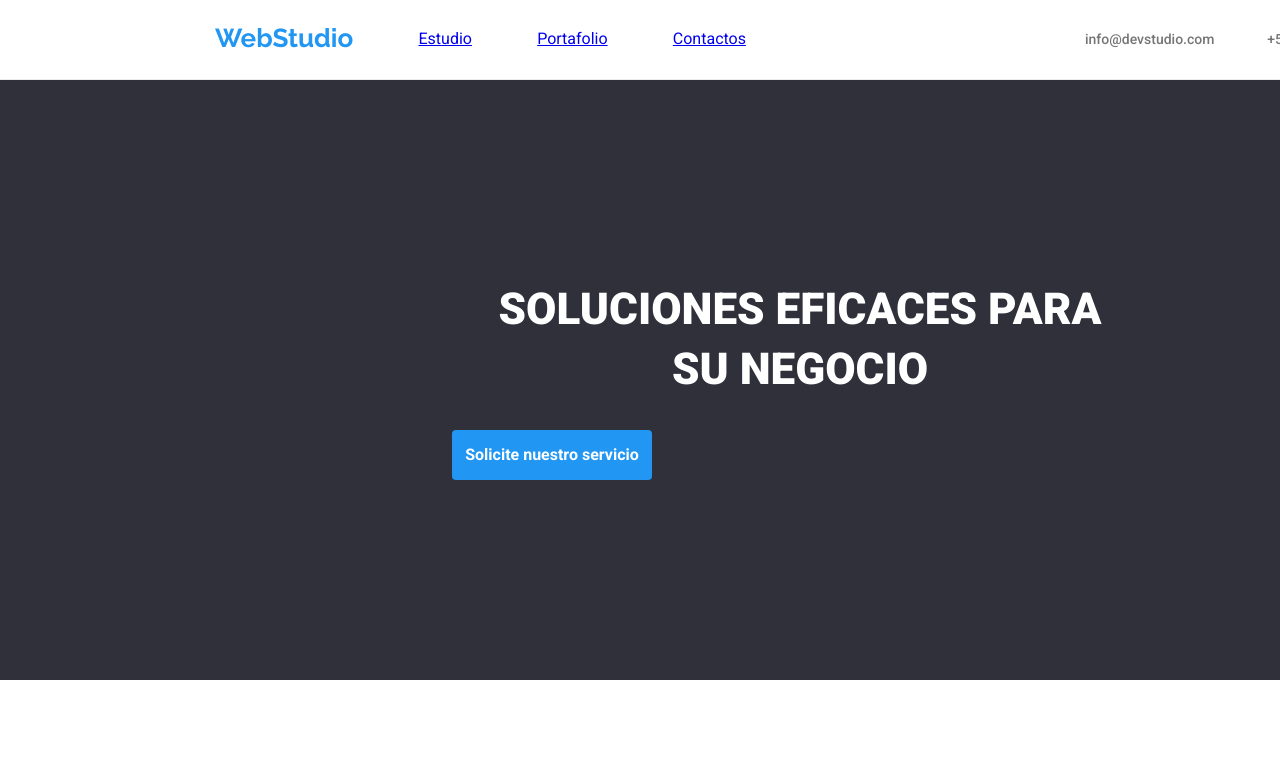
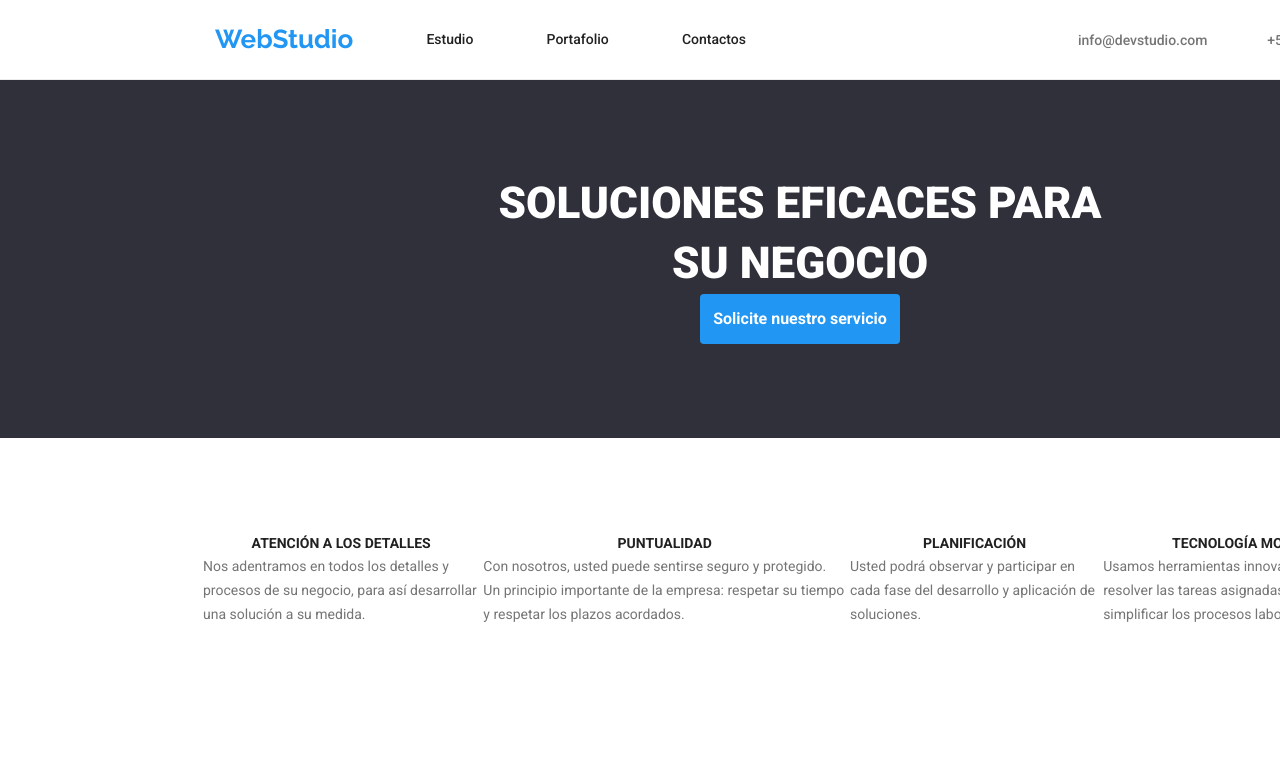
Before and after one commit to JossTorres91/goit-markup-hw-03, a plain HTML site: page index.html in a window 1280 px wide. Shown: the top 773 px of the page. Drawn offline with nearby package versions, Linux system fonts and the light colour scheme.

Commit message:
Commit07

```diff
--- a/CSS/styles.css
+++ b/CSS/styles.css
@@ -1,199 +1,242 @@
+*{
+    margin: 0px;
+}
 body{
     font-family: 'Roboto',
     sans-serif;
     width: 1600px;
 }
-body,.navlink,.filterbtn{
+body,
+.headernav,
+.filter button{
     color: #212121;
 }
-.webs,
-.navlink,
-.headerlink,
-.footerlink {
+header a,
+address a,
+address p{
+    font-style: normal;
     text-decoration: none;
-}
-.webs,
-.navlink,
-.headerlink,
-.footerlink,footer p{
-    font-style: normal;
 }
 .webs{
     font-family: 'Raleway',
     sans-serif;
+}
+h1{
+    font-weight: 900;
+    font-size: 44px;
+}
+.servicebtn,
+.features th,
+h2,
+.title,
+.webs{
+    font-weight: 700;
+}
+.headernav,
+header>div,
+.name,
+.filter button{
+    font-weight: 500;
+}
+.features td,
+.position,
+address p,
+.footeradd,
+.category{
+    font-weight: 400;
+}
+.webs:hover,
+.webs:focus{
+    color: blueviolet;
+}
+.headernav:hover,
+.headerlink:hover,
+.footeradd:hover,
+.headernav:focus,
+.headerlink:focus,
+.footeradd:focus,
+.webs,
+.servicebtn:hover,
+.servicebtn:focus{
+    color: #2196F3;
+}
+.servicebtn:hover,
+.servicebtn:focus,
+.ourteamfig figure{
+    background-color:#fff;
+}
+.headerlink,
+.features td,
+.position,
+.category{
+    color: #757575;
+}
+.solutions,
+footer {
+    background-color: #2F303A
+}
+h1,
+.servicebtn,
+address p,
+.filter button:hover,
+.filter button:focus {
+    color: #fff;
+}
+.servicebtn {
+    border-style: none;
+    padding: 0px;
+    height: 50px;
+    width: 200px;
+}
+.category,
+.servicebtn {
+    line-height: 1.88;
+}
+.filter button,
+.servicebtn {
+    font-family: 'Roboto',
+        sans-serif;
+    border-radius: 4px;
+}
+.footeradd {
+    color: #ffffff99;
+}
+.webs {
     font-size: 26px;
-    line-height: 1.2;
 }
-h2,.navlink,.headerlink,.tableheader,.name,.position{
+.headernav,
+.headerlink,
+.features th,
+.features td,
+address p,
+.footeradd {
+    font-size: 14px;
+}
+.servicebtn,
+.name,
+.position,
+.filter button,
+.category {
+    font-size: 16px;
+}
+h2 {
+    font-size: 36px;
+}
+.title {
+    font-size: 18px;
+}
+header nav,
+header div,
+.features th,
+h2,
+.name,
+.position,
+.webs {
     line-height: 1.17;
 }
-footer p,.footerlink,.tabledescription{
+h1 {
+    line-height: 1.36;
+}
+.features td,
+address p,
+.footeradd {
     line-height: 1.71;
 }
-.webs:hover,.webs:focus{
-    color: purple;
+.title {
+    line-height: 2;
 }
-.navlink,.headerlink,.name{
-    font-weight: 500;
-}
-footer p,.headerlink,.tableheader,.navlink,.tabledescription,.footerlink{
-    font-size: 14px;
-   }
-.headerlink,.tabledescription,.position,.description{
-    color: #757575;
-}
-.servicebtn,.filterbtn:hover{
-    background-color: #2196F3;
-    line-height: 1.88;
-}
-h2,.servicebtn,.tableheader,.category{
-    font-weight: 700;
-}
-footer p,.tabledescription,.position,.description{
-    font-weight: 400;
-}
-.name,.position,.servicebtn,.description{
-    font-size: 16px;
-}
-.servicebtn:hover,.servicebtn:focus{
-        background-color: #fff;
-}
-.filterbtn{
-        background-color: #f5f4fa;
-}
-.servicebtn,.filterbtn{
-    border: none;
+.servicebtn,
+.filter button {
     cursor: pointer;
 }
-.filterbtn:focus{
-    border: #212121;
+.filter button {
+    line-height: 1.63;
+    border-color: #212121;
+    border-width: 1px;
 }
-.footerlink{
-    color: #ffffff99;
+.filterbutton,
+.ourteam {
+    background-color: #F5F4FA;
+}
+.filter button:hover,
+.filter button:focus,
+.servicebtn {
+    background-color: #2196F3;
+}
+header {
+    box-sizing: content-box;
+    border-bottom: 1px solid #ececec;
+}
+main,
+header,
+header nav,
+header div,
+.wedo .wedopic,
+.ourteam,
+.ourteamfig,
+.section,
+.footeradd,
+.portfoliofig {
     display: flex;
-
 }
-.webs,.servicebtn:hover,.servicebtn:focus,.navlink:hover,.navlink:focus,.headerlink:hover,.headerlink:focus,.footerlink:hover,.footerlink:focus{
-    color: #2196F3;
+header,
+header nav,
+header div,
+.wedopic,
+.ourteamfig,
+.portfoliofig {
+    justify-content: space-between;
 }
-footer, .solutions{
-    background-color: #2F303A;
+header nav {
+    width: 531px;
+    box-sizing: inherit;
+    padding: 24px 0px 25px 215px;
 }
-h1,footer p,.filterbtn:hover,.servicebtn{
-    color: #fff;
+main,
+header nav,
+header div,
+.section {
+    align-items: center;
 }
-h1{
-    font-size: 44px;
-    line-height: 1.36;
-    font-weight: 900;
-    width: 696px;
-    height: 120px;
-    margin: 0px 0px 30px 0px;
+header div {
+    width: 303px;
+    box-sizing: inherit;
+    padding: 0px 219px 0px 0px;
 }
-h2{
-    font-size: 36px;
+.solutions,
+.wedo,
+.wedopic,
+.ourteam,
+.ourteamfig,
+.section,
+.portfoliofig {
+    width: 100%;
 }
-h1,h2{
+main,
+.wedo,
+.section {
+    flex-direction: column;
+}
+.container {
+    width: 1200px;
+}
+.ourteam {
+    justify-content: center;
+}
+.name,
+.position,
+h1 {
     text-align: center;
 }
-.category{
-    font-size: 18px;
-    line-height: 2;
+.section {
+    padding: 94px 0px;
 }
-header{
-    height: 80px;
-    border-bottom-width: 1px;
-    border-bottom-color: #ECECEC ;
-    border-bottom-style: solid;
+address {
+    padding: 60px 0px 60px 215px;
 }
-header>nav{
-    width: 531px;
-    margin: 24px 0px 25px 215px;
+.portfoliofig {
+    flex-wrap: wrap;
 }
-header>div{
-    width: 296px;
-    margin: 32px 219px 32px 339px;
+.portfoliofig figure {
+    border-bottom: 1px solid #eee;
 }
-header,header>nav,header>div{
-    box-sizing: border-box;
-    align-items: center;
-    justify-content: space-between;
-}
-footer{
-    height: 252px;
-}
-address p{
-    margin: 9px 0px 0px 0px;
-}
-.ourteam figure,.ourteam,.wedopic,.solutions,main,header,header>nav,header>div,address{
-    display: flex;
-}
-address,main,.solutions,.ourteam,.ourteam figure{
-    flex-direction: column;
-}
-address,.solutions{
-    justify-content: center;
-}
-address{
-    box-sizing: content-box;
-    width: 231px;
-    height: 252px;
-    margin: 0px 0px 0px 215px;
-}
-main,.solutions,.ourteam,.ourteam figure{
-    align-items: center;
-}
-.container{
-    width: 1200px;
-}
-.solutions{
-    width: 1600px;
-    height: 600px;
-    margin: 0px 0px 94px 0px;
-}
-.servicebtn{
-    width: 200px;
-    height: 50px;
-    border-radius: 4px;
-}
-.wedo{
-    margin: 90px 0px 50px 0px;
-}
-.wedopic{
-    height: 294px;
-    justify-content: space-between;
-    margin: 0px 0px 94px 0px;
-}
-.ourteam{
-    height: 648px;
-    background-color: #f5f4fa;;
-}
-.ourteam>h2{
-    padding: 94px 0px 50px 0px;
-}
-.ourteam h2, figure{
-    margin:0px
-}
-.name{
-    margin: 30px 0px 10px 0px;
-}
-.position{
-    margin: 0px 0px 30px 0px;
-}
-figure{
-    padding:0px;
-    background-color: #fff;
-}
-.filterbtn{
-    height: 38px;
-    width: auto;
-    padding: 6px 24px 6px 24px;
-    margin: 0px 0px 50px 0px;
-}
-.portpic figure{
-    border-color: #ECECEC;
-    border-width: 1px;
-    border-style: solid;
-    width: 370px;
-    height: 404px;
-}
--- a/index.html
+++ b/index.html
@@ -4,7 +4,7 @@
     <meta charset="UTF-8" />
     <meta http-equiv="X-UA-Compatible" content="IE=edge" />
     <meta name="viewport" content="width=device-width, initial-scale=1.0" />
-    <title>Tareas</title>
+    <title>Index</title>
     <link rel="preconnect" href="https://fonts.googleapis.com" />
     <link rel="preconnect" href="https://fonts.gstatic.com" crossorigin />
     <link
```
